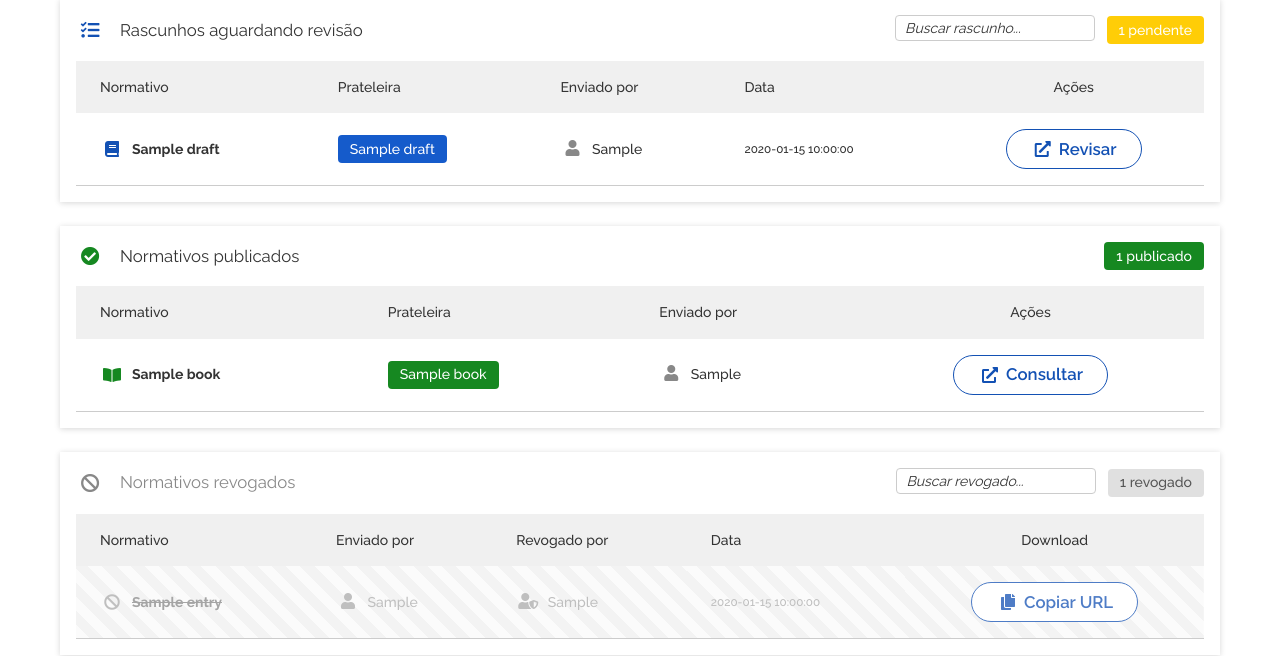
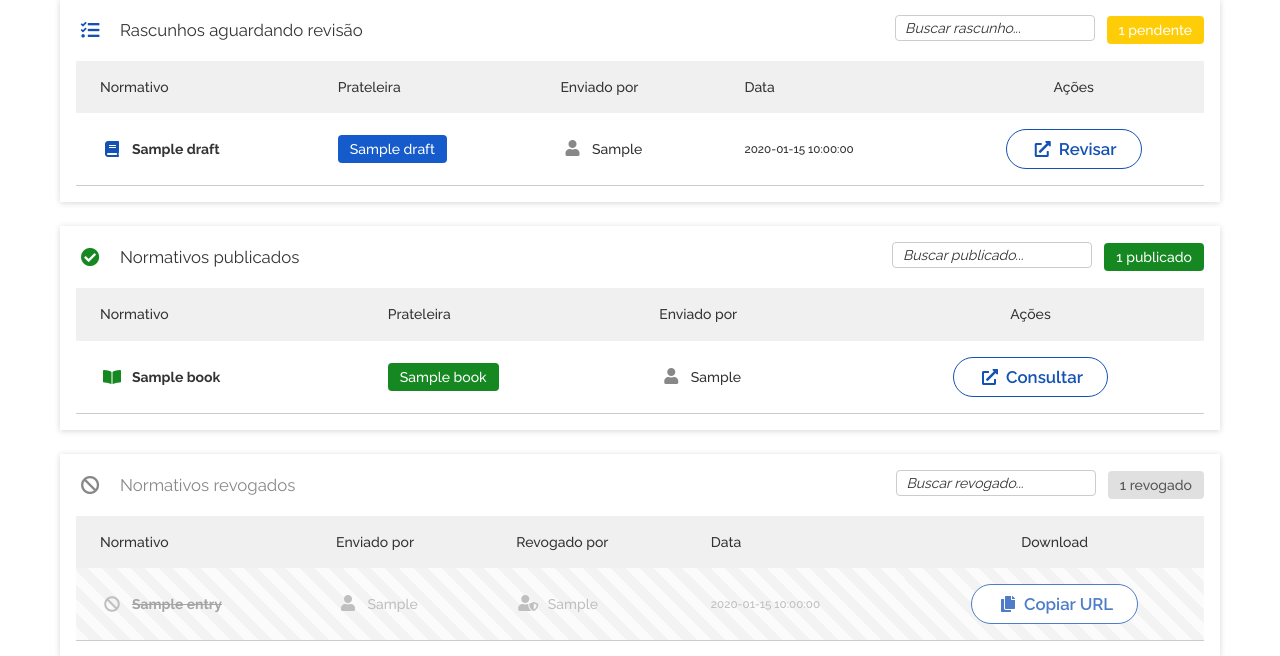
Before and after one commit to menzani/auto-ifsp-normas, a FastAPI app: template app/templates/review.html in a window 1280 px wide. Shown: the part 283-939 px from the top of the page. Run offline with FastAPI, Linux system fonts and the light colour scheme; the template is opened without the code that fills it: most values are stand-ins (such as "Sample title", 1, 10 or a date in 2020); parts of the project's set-up code (start-up, migrations or seed data) failed here and were passed over; some libraries are stand-ins or nearby versions; some web fonts are replaced.

Commit message:
feat: adiciona busca por texto nos normativos publicados
Co-Authored-By: Claude Sonnet 4.6 <noreply@anthropic.com>

```diff
--- a/app/templates/review.html
+++ b/app/templates/review.html
@@ -259,6 +259,9 @@
             <span class="text-up-01 text-medium-weight">Normativos publicados</span>
           </div>
           <div class="d-flex align-items-center" style="gap:.75rem; flex-wrap:wrap;">
+            <input type="search" id="pub-search" class="review-search"
+                   placeholder="Buscar publicado..."
+                   aria-label="Buscar nos publicados">
             {% set pub_shelf_groups = published_books | groupby('shelf_name') | list %}
             {% if pub_shelf_groups | length > 1 %}
             <select id="pub-shelf-filter"
@@ -690,8 +693,8 @@
     initSection('pub',    'pub-item',   'pub-pagination');
     initSection('rev',    'rev-item',   'rev-pagination');
 
-    // Busca por texto nos rascunhos e revogados
-    ['drafts', 'rev'].forEach(function(name) {
+    // Busca por texto nos rascunhos, publicados e revogados
+    ['drafts', 'pub', 'rev'].forEach(function(name) {
       var inp = document.getElementById(name + '-search');
       if (inp) inp.addEventListener('input', function() { sections[name].setSearch(this.value); });
     });
```
